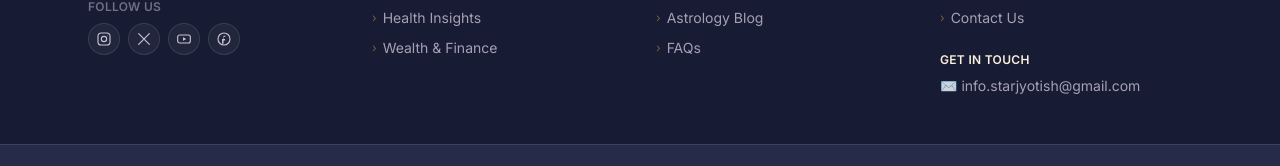
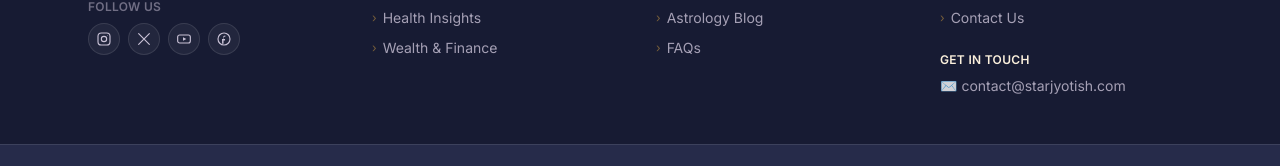
Before and after one commit to sushiljain07/StarJyotish, a React (Vite) app in the folder frontend/: page / in a window 1280 px wide. Shown: the part 3242-3408 px from the top of the page. Built offline with nearby package versions, Linux system fonts and the light colour scheme; no server answers.

Commit message:
update contact email ID

```diff
--- a/frontend/src/components/Footer.jsx
+++ b/frontend/src/components/Footer.jsx
@@ -90,7 +90,7 @@ export default function Footer() {
           </ul>
           <h3 className="text-xs font-semibold tracking-wide uppercase text-primary-light mt-6 mb-2">{t('footer_contact_heading')}</h3>
           <ul className="space-y-2 text-sm text-ink-onnight/80">
-            <li className="flex items-center gap-1.5">✉️ info.starjyotish@gmail.com</li>
+            <li className="flex items-center gap-1.5">✉️ contact@starjyotish.com</li>
           </ul>
         </div>
       </div>
--- a/frontend/src/pages/ContactUs.jsx
+++ b/frontend/src/pages/ContactUs.jsx
@@ -11,7 +11,7 @@ import Seo from '../components/Seo'
 import StaticPageLayout from '../components/StaticPageLayout'
 import SocialButtons from '../components/SocialButtons'
 
-const CONTACT_EMAIL = 'info.starjyotish@gmail.com'
+const CONTACT_EMAIL = 'contact@starjyotish.com'
 const inputCls = 'w-full border border-line rounded-lg px-3 py-2 bg-parchment text-ink text-sm focus:outline-none focus:ring-2 focus:ring-primary'
 
 export default function ContactUs() {
--- a/frontend/src/pages/PrivacyPolicy.jsx
+++ b/frontend/src/pages/PrivacyPolicy.jsx
@@ -190,7 +190,7 @@ export default function PrivacyPolicy() {
           Grievance Officer: <em className="text-ink-faint">[Name to be appointed upon incorporation]</em><br />
           Operated by: <em className="text-ink-faint">[Legal entity name and registered address — to be added once
           Star Jyotish is formally incorporated]</em><br />
-          Email: <a href="mailto:info.starjyotish@gmail.com" className="text-primary-dark hover:underline">info.starjyotish@gmail.com</a>
+          Email: <a href="mailto:contact@starjyotish.com" className="text-primary-dark hover:underline">contact@starjyotish.com</a>
         </p>
         <p>We aim to acknowledge privacy-related requests within a reasonable time and resolve them as quickly as
           the nature of the request allows.</p>
--- a/frontend/src/pages/RefundPolicy.jsx
+++ b/frontend/src/pages/RefundPolicy.jsx
@@ -68,7 +68,7 @@ export default function RefundPolicy() {
           gateway fees, in line with RBI guidelines applicable to prepaid instruments at that time.</p>
 
         <h2 className={h2}>4. How to request a refund</h2>
-        <p>Email <a href="mailto:info.starjyotish@gmail.com" className="text-primary-dark hover:underline">info.starjyotish@gmail.com</a>{' '}
+        <p>Email <a href="mailto:contact@starjyotish.com" className="text-primary-dark hover:underline">contact@starjyotish.com</a>{' '}
           with your payment receipt/transaction ID and a short description of the issue. We aim to:</p>
         <ul className={ul}>
           <li>Acknowledge your request within <strong className="text-ink">2 business days</strong></li>
--- a/frontend/src/pages/TermsOfUse.jsx
+++ b/frontend/src/pages/TermsOfUse.jsx
@@ -127,7 +127,7 @@ export default function TermsOfUse() {
 
         <h2 className={h2}>15. Contact</h2>
         <p>Questions about these Terms can be sent to{' '}
-          <a href="mailto:info.starjyotish@gmail.com" className="text-primary-dark hover:underline">info.starjyotish@gmail.com</a>.</p>
+          <a href="mailto:contact@starjyotish.com" className="text-primary-dark hover:underline">contact@starjyotish.com</a>.</p>
       </StaticPageLayout>
     </>
   )
```
